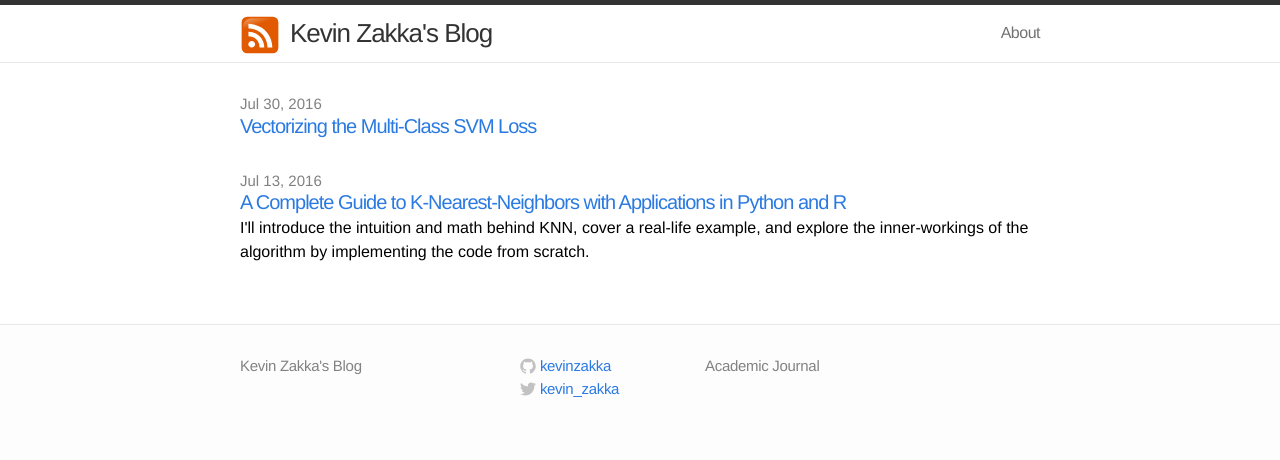
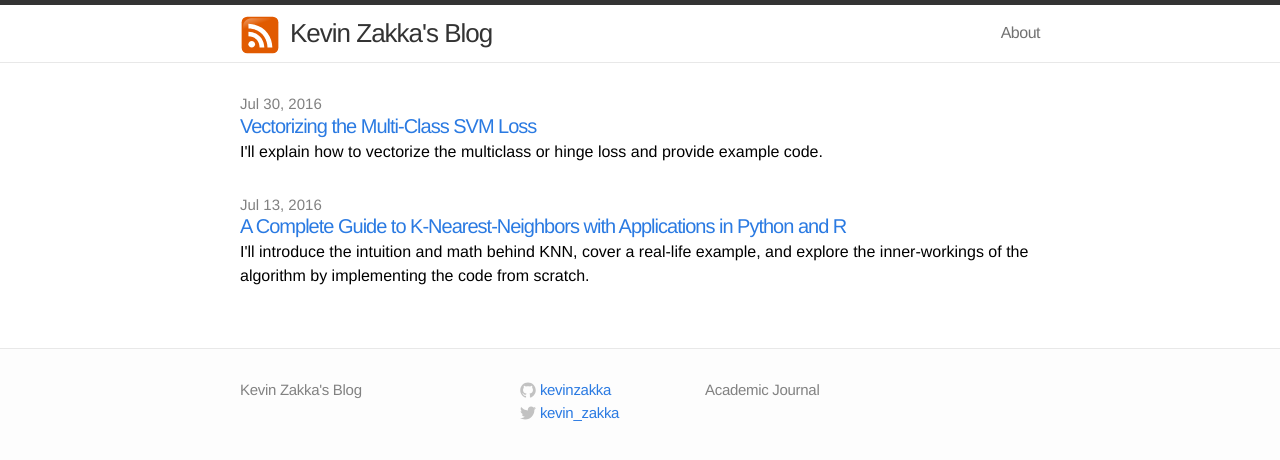
Before and after one commit to WangcsShuai/kevinzakka.github.io, a Jekyll site: the page built from index.html, in a window 1280 px wide. Shown: the top 460 px of the page. Built offline with Jekyll 4.4.1, drawn with Linux system fonts in a browser that asks for light colours.

Commit message:
Update 2016-07-30-multiclass-svm-loss-vectorization.markdown

```diff
--- a/_posts/2016-07-30-multiclass-svm-loss-vectorization.markdown
+++ b/_posts/2016-07-30-multiclass-svm-loss-vectorization.markdown
@@ -2,7 +2,7 @@
 layout: post
 title: "Vectorizing the Multi-Class SVM Loss"
 date: 2016-07-30
-excerpt: ""
+excerpt: "I'll explain how to vectorize the multiclass or hinge loss and provide example code."
 tags: [vectorization, machine learning, classification, cs231n, visual, recognition]
 comments: true
 mathjax: true
```
